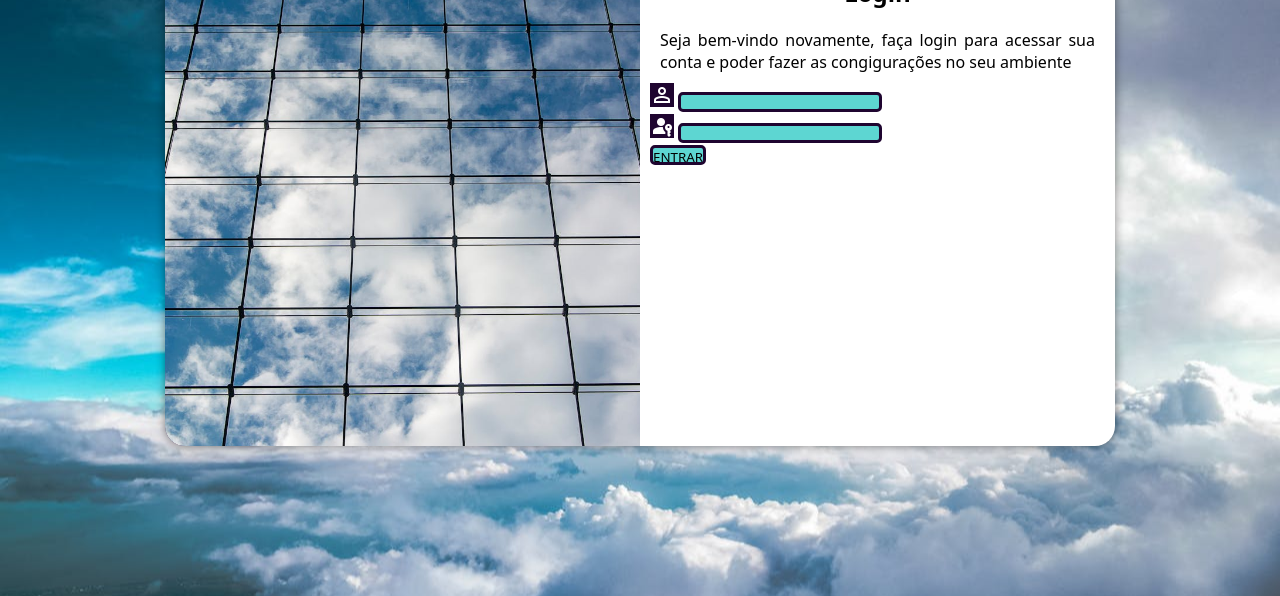
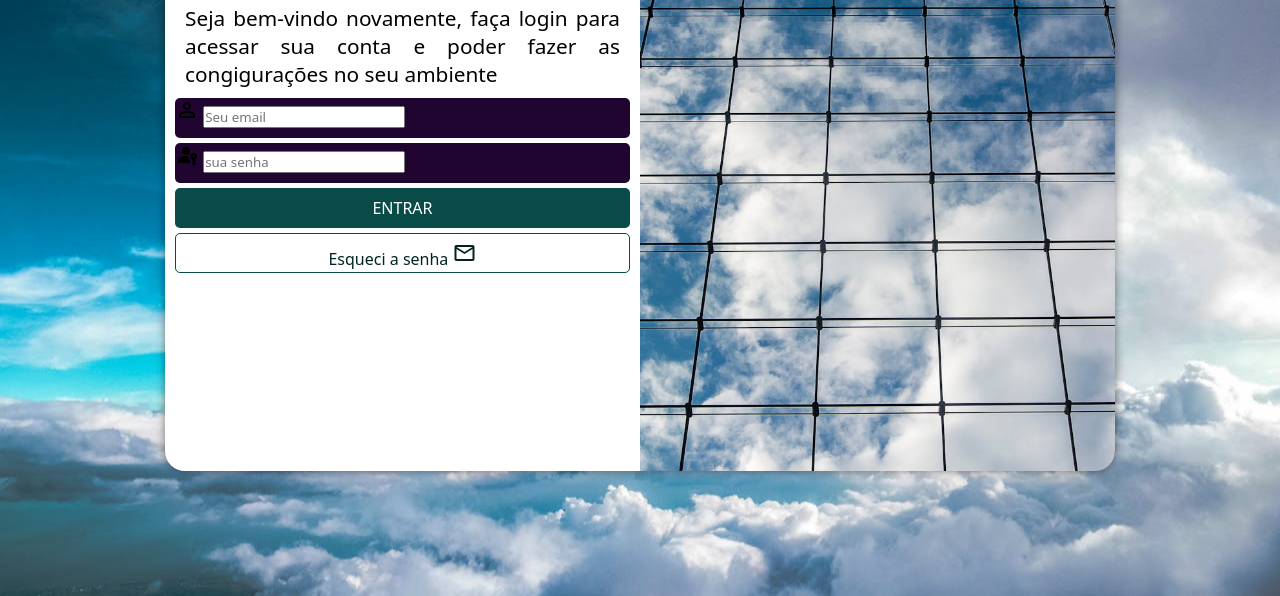
Before and after one commit to Davi-Dev25/projeto-login, a plain HTML site: page index.html in a window 1280 px wide. Shown: the part 204-800 px from the top of the page. Drawn offline with nearby package versions, Linux system fonts and the light colour scheme.

Commit message:
estilizando o form

```diff
--- a/index.html
+++ b/index.html
@@ -21,24 +21,31 @@
             <div id="form">
                 <h1>Login</h1>
                 <p>Seja bem-vindo novamente, faça login para acessar sua conta e poder fazer as congigurações no seu ambiente</p>
-                <form action="" method="post">
-                    <div>
+                <form action="cadastro.PHP" method="post" autocomplete="on">
+                    <div class="campo">
+                        <span class="material-symbols-outlined">
+                            person
+                        </span>
+                        <input type="email" name="user" id="iuser" placeholder="Seu email" autocomplete="email" required maxlength="30">
                         <label for="iuser">
-                            <span class="material-symbols-outlined">
-                                person
-                                </span>
+                            email
                         </label>
-                        <input type="text" name="user" id="iuser">
                     </div>
-                    <div>
+                    <div class="campo">
+                        <span class="material-symbols-outlined">
+                            passkey
+                        </span>
+                        <input type="password" name="pass" id="ipass" placeholder="sua senha" autocomplete="current-password" required minlength="6" maxlength="12">
                         <label for="ipass">
-                            <span class="material-symbols-outlined">
-                                passkey
-                                </span>
+                            senha
                         </label>
-                        <input type="password" name="pass" id="ipass">
                     </div>
                     <input id="valid" type="submit" value="ENTRAR">
+                    <a href="esqueci.html" class="botao">
+                        Esqueci a senha <span class="material-symbols-outlined">
+                            mail
+                        </span>
+                    </a>
                 </form>
 
             </div>
--- a/style/media.css
+++ b/style/media.css
@@ -21,7 +21,7 @@
         width: 950px;
     }
     #login > #img{
-        float: left;
+        float: right;
         width: 50%;
         height: 100%;
     }
@@ -29,4 +29,12 @@
         float: left;
         width: 50%;
     }
+    #form > h1{
+        font-size: 2em;
+    }
+    #form > p{
+        text-align: justify;
+        margin: 10px;
+        font-size: 1.3em;
+    }
 }
--- a/style/style.css
+++ b/style/style.css
@@ -38,7 +38,7 @@ main{
 
 
     width: 250px;
-    height: 500px;
+    height: 550px;
     background-color: white;
     border-radius: 20px;
     box-shadow: 0px 0px 10px  rgba(0, 0, 0, 0.481);
@@ -58,27 +58,63 @@ main{
     padding: 10px;
 }
 
-h1{
+#form > h1{
     text-align: center;
-    margin: 10px;
+    margin-bottom: 10px;
     padding: 10px;
 }
 
-p{
+#form > p{
     text-align: justify;
     margin: 10px;
+    font-size: 0.8em;
+}
+form > .campo{
+    background-color: var(--cor02);
+    display: block;
+    width: 100%;
+    height: 40px;
+    border-radius: 5px;
+    margin: 5px 0px;
 }
 
-input{
-    background-color: var(--cor01);
-    margin-bottom: 2px;
-    border: 3px solid var(--cor02);
-    height: 20px;
-    border-radius: 5px;
+div > label{
+    display: none;
 }
 
+form > input[type=submit]{
+    display: block;
+    font-size: 1em;
+    width: 100%;
+    height: 40px;
+    background-color: #084b48;
+    color: white;
+    border: none;
+    border-radius: 5px;
+    cursor: pointer;
+}
 
-.material-symbols-outlined{
-    color: white;
-    background-color: var(--cor02);
+form > input[type=submit]:hover{
+    background-color: #1feee4;
 }
+
+form > .botao{
+    display: block;
+    text-align: center;
+    font-size: 1em;
+    width: 100%;
+    height: 40px;
+    padding-top: 7px;
+    margin-top: 5px;
+    background-color: white;
+    color: #022322 ;
+    border: 1px solid #084b48;
+    border-radius: 5px;
+    text-decoration: none;
+}
+form > .botao:hover{
+    background-color: #18aba6;
+}
+.botao > span{
+    font-size: 8.em;
+}
```
